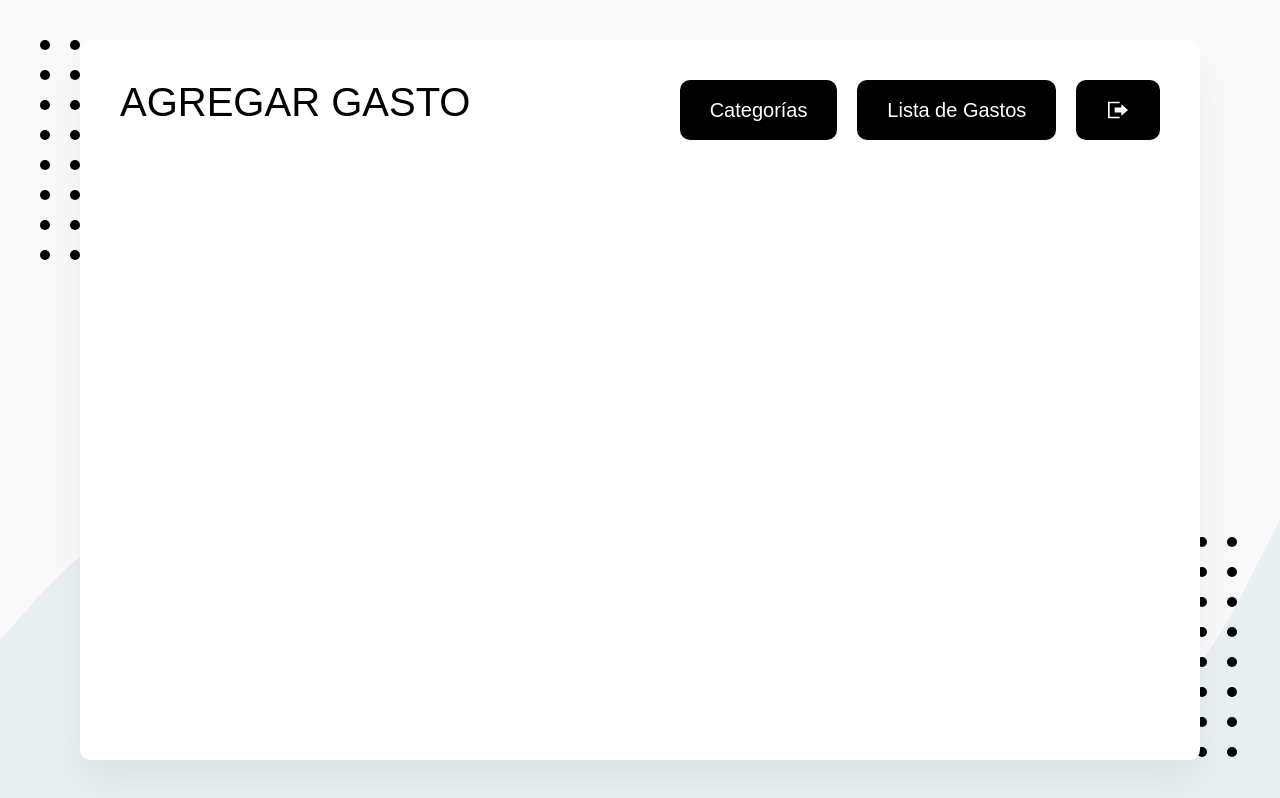
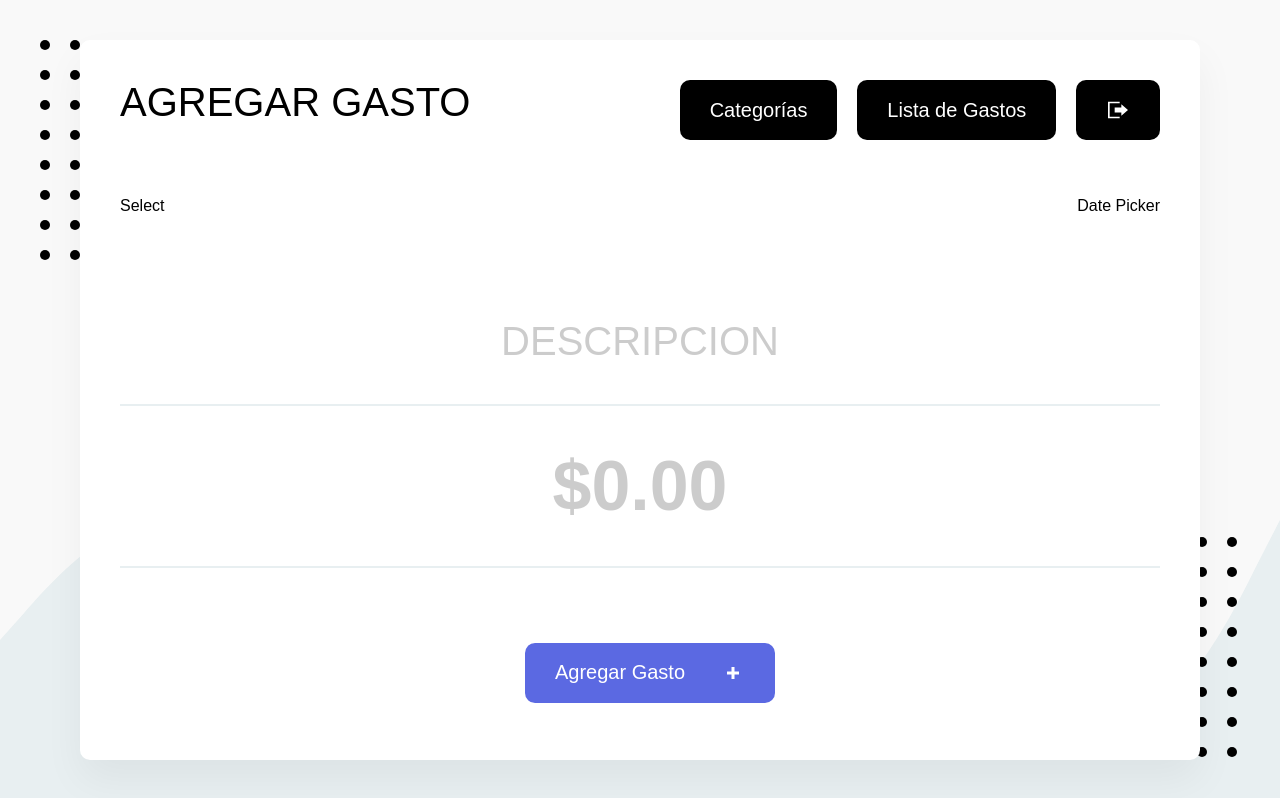
Before and after one commit to esdrasclth/AppExpenseLists, a React (Create React App) app: page / in a window 1280 px wide. Built offline with nearby package versions, Linux system fonts and the light colour scheme; no server answers; sample sign-in values are in the browser's storage; what webfontloader would draw is missing.

Commit message:
we create the form structure to add expenses

```diff
--- a/src/App.js
+++ b/src/App.js
@@ -4,6 +4,7 @@ import { Helmet } from 'react-helmet'
 import {Header, Titulo, ContenedorHeader, ContenedorBotones} from './elements/Header'
 import Boton from './elements/Boton'
 import BotonCerrarSesion from './elements/BotonCerrarSesion'
+import FormularioGasto from './components/FormularioGasto'
 
 const App = () => {
   return (
@@ -22,6 +23,8 @@ const App = () => {
           </ContenedorBotones>
         </ContenedorHeader>
       </Header>
+
+      <FormularioGasto />
     </>
   );
 }
--- /dev/null
+++ b/src/components/FormularioGasto.js
@@ -0,0 +1,54 @@
+import React, { useState } from 'react'
+import Boton from '../elements/Boton'
+import {ReactComponent as IconoPlus} from '../img/plus.svg'
+import { ContenedorFiltros, Formulario, Input, InputGrande, ContenedorBoton } from '../elements/ElementosDeFormulario'
+
+const FormularioGasto = () => {
+
+    const [inputDescripcion, cambiarInputDescripcion] = useState('');
+    const [inputCantidad, cambiarInputCantidad] = useState('');
+
+    const handleChange = (e) => {
+        if (e.target.name === 'descripcion') {
+            cambiarInputDescripcion(e.target.value);
+        } else if (e.target.name === 'cantidad') {
+            cambiarInputCantidad(e.target.value.replace(/[^0-9.]/g, ''));
+        }
+    }
+
+    return (
+        <Formulario>
+            <ContenedorFiltros>
+                <p>Select</p>
+                <p>Date Picker</p>
+            </ContenedorFiltros>
+
+            <div>
+                <Input
+                    type="text"
+                    name="descripcion"
+                    id="descripcion"
+                    placeholder="Descripcion"
+                    value={inputDescripcion}
+                    onChange={handleChange}
+                />
+                <InputGrande
+                    type="text"
+                    name="cantidad"
+                    id="cantidad"
+                    placeholder="$0.00"
+                    value={inputCantidad}
+                    onChange={handleChange}
+                />
+            </div>
+
+            <ContenedorBoton>
+                <Boton as="button" primario conIcono type="submit">
+                    Agregar Gasto <IconoPlus />
+                </Boton>
+            </ContenedorBoton>
+        </Formulario>
+    );
+}
+
+export default FormularioGasto;
```
